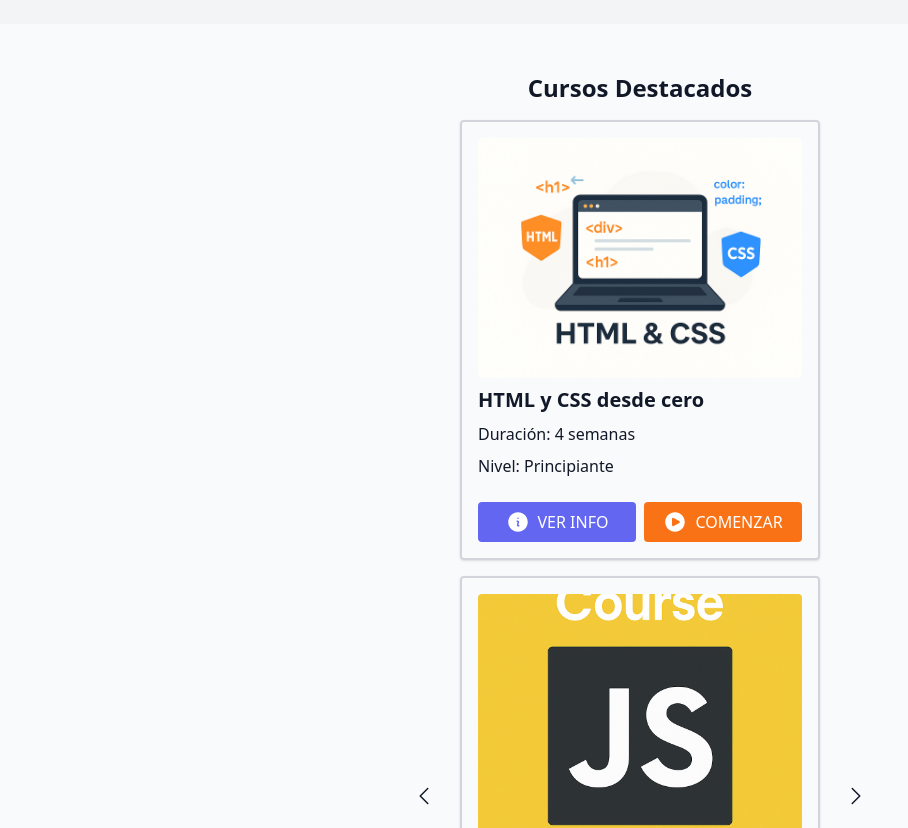
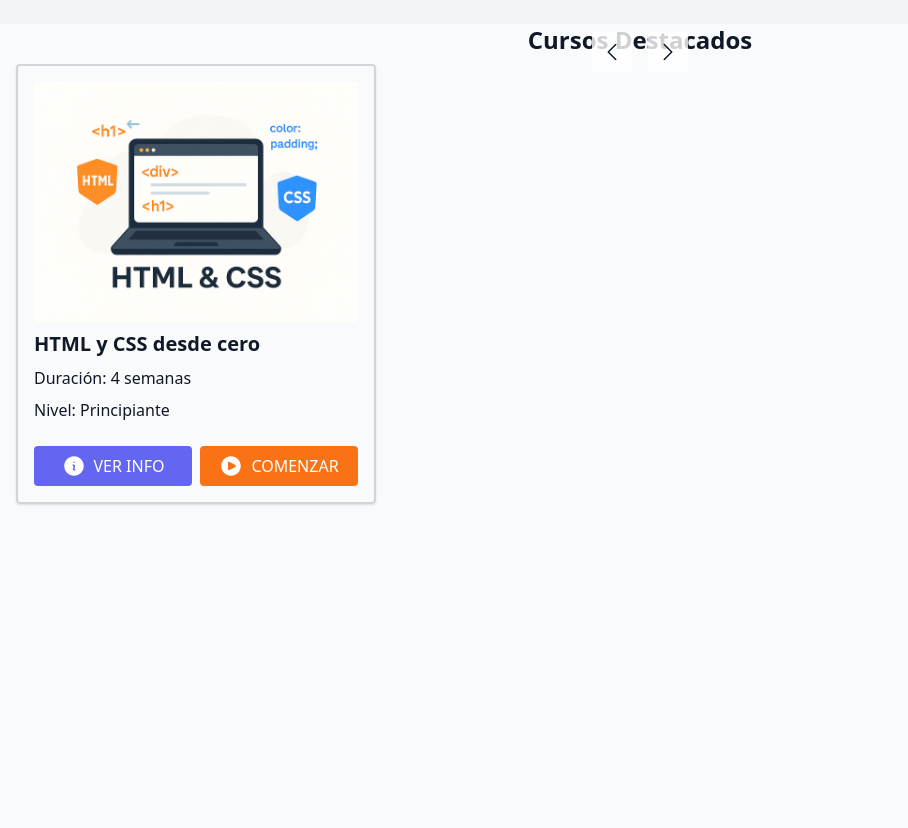
Before and after one commit to estebanaraoz/curso-webapp, a React (Vite) app: page / in a window 1280 px wide. Shown: the part 880-1708 px from the top of the page, without its empty margins (0-908 px from the left). Built offline with nearby package versions, Linux system fonts and the light colour scheme.

Commit message:
Add full-screen slider for featured courses

```diff
--- a/package.json
+++ b/package.json
@@ -16,6 +16,7 @@
     "react-icons": "^5.5.0",
     "react-router-dom": "6",
     "recharts": "^2.15.4",
+    "swiper": "^11.2.10",
     "zustand": "^5.0.5"
   },
   "devDependencies": {
--- a/src/pages/Home.tsx
+++ b/src/pages/Home.tsx
@@ -4,16 +4,17 @@ import Button from '../components/Button'
 import CourseCard from '../components/CourseCard'
 import { courses } from '../data/courses'
 import { Link } from 'react-router-dom'
-import { useState } from 'react'
+import { useRef } from 'react'
+import { Swiper, SwiperSlide } from 'swiper/react'
+import { Navigation } from 'swiper/modules'
+import 'swiper/css'
+import 'swiper/css/navigation'
 import { UserCircleIcon } from '@heroicons/react/24/solid'
 
 export default function Home() {
   const featuredCourses = courses.slice(0, 5)
-  const [index, setIndex] = useState(0)
-  const itemsPerPage = 3
-  const pageCourses = Array.from({ length: itemsPerPage }).map((_, i) =>
-    featuredCourses[(index + i) % featuredCourses.length],
-  )
+  const prevRef = useRef<HTMLButtonElement>(null)
+  const nextRef = useRef<HTMLButtonElement>(null)
 
   return (
     <div className="flex flex-col min-h-screen">
@@ -68,41 +69,47 @@ export default function Home() {
           </div>
         </section>
 
-        <section className="container mx-auto py-12 flex flex-col gap-4 items-center">
-          <h2 className="text-2xl font-bold">Cursos Destacados</h2>
-          <div className="flex items-center gap-4">
-            <button
-              onClick={() => setIndex((index - 1 + featuredCourses.length) % featuredCourses.length)}
-              className="p-2"
-              aria-label="Anterior"
-            >
+        <section className="relative h-screen w-screen flex flex-col items-center justify-center">
+          <h2 className="text-2xl font-bold mb-2">Cursos Destacados</h2>
+          <div className="absolute top-2 left-1/2 -translate-x-1/2 flex gap-4 z-10">
+            <button ref={prevRef} className="p-2 bg-white/80 rounded" aria-label="Anterior">
               <svg xmlns="http://www.w3.org/2000/svg" fill="none" viewBox="0 0 24 24" strokeWidth={1.5} stroke="currentColor" className="w-6 h-6">
                 <path strokeLinecap="round" strokeLinejoin="round" d="M15.75 19.5L8.25 12l7.5-7.5" />
               </svg>
             </button>
-            <div className="grid gap-4 justify-center [grid-template-columns:repeat(auto-fit,_minmax(300px,_1fr))]">
-              {pageCourses.map(course => (
-                <CourseCard
-                  key={course.id}
-                  id={course.id}
-                  title={course.title}
-                  weeks={course.weeks}
-                  level={course.level}
-                  image={course.image}
-                  showProgress={false}
-                />
-              ))}
-            </div>
-            <button
-              onClick={() => setIndex((index + 1) % featuredCourses.length)}
-              className="p-2"
-              aria-label="Siguiente"
-            >
+            <button ref={nextRef} className="p-2 bg-white/80 rounded" aria-label="Siguiente">
               <svg xmlns="http://www.w3.org/2000/svg" fill="none" viewBox="0 0 24 24" strokeWidth={1.5} stroke="currentColor" className="w-6 h-6">
                 <path strokeLinecap="round" strokeLinejoin="round" d="M8.25 4.5l7.5 7.5-7.5 7.5" />
               </svg>
             </button>
           </div>
+          <Swiper
+            modules={[Navigation]}
+            loop
+            navigation={{ prevEl: prevRef.current, nextEl: nextRef.current }}
+            onBeforeInit={swiper => {
+              if (typeof swiper.params.navigation !== 'boolean') {
+                swiper.params.navigation!.prevEl = prevRef.current
+                swiper.params.navigation!.nextEl = nextRef.current
+              }
+            }}
+            className="w-full h-full"
+          >
+            {featuredCourses.map(course => (
+              <SwiperSlide key={course.id} className="flex items-center justify-center">
+                <div className="max-w-md w-full px-4">
+                  <CourseCard
+                    id={course.id}
+                    title={course.title}
+                    weeks={course.weeks}
+                    level={course.level}
+                    image={course.image}
+                    showProgress={false}
+                  />
+                </div>
+              </SwiperSlide>
+            ))}
+          </Swiper>
         </section>
 
         <section className="container mx-auto py-12 flex flex-col items-center gap-6">
--- /dev/null
+++ b/src/types/swiper-css.d.ts
@@ -0,0 +1,2 @@
+declare module 'swiper/css';
+declare module 'swiper/css/navigation';
```
Also changed, not shown: 1 other file (tests, documents, lock files or other folders).
